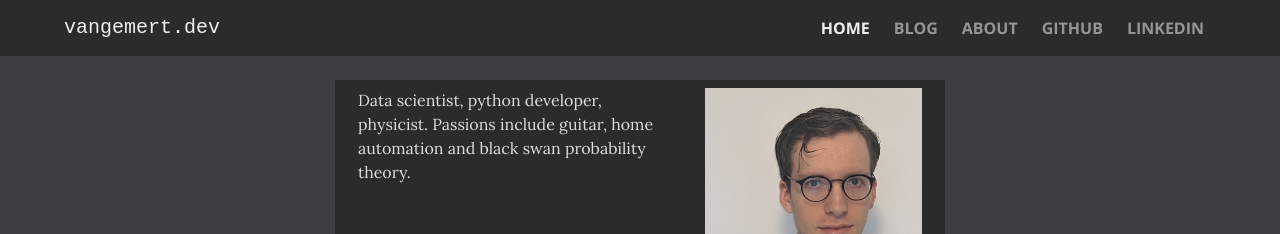
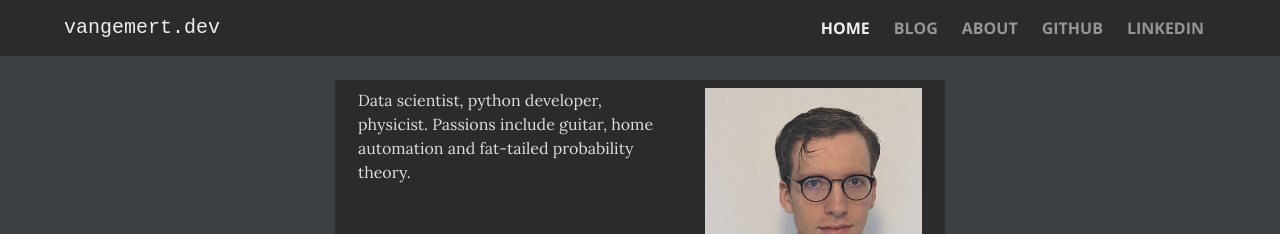
Before and after one commit to spmvg/vangemert.dev, a Vue app: page /#/ in a window 1280 px wide. Shown: the top 234 px of the page. Built offline with nearby package versions, Linux system fonts and the light colour scheme.

Commit message:
update description

```diff
--- a/src/components/description.js
+++ b/src/components/description.js
@@ -1,4 +1,4 @@
 // Make a short description available for multiple views
-const short_description = 'Data scientist, python developer, physicist. Passions include guitar, home automation and black swan probability theory.'
+const short_description = 'Data scientist, python developer, physicist. Passions include guitar, home automation and fat-tailed probability theory.'
 
 export default short_description
```
